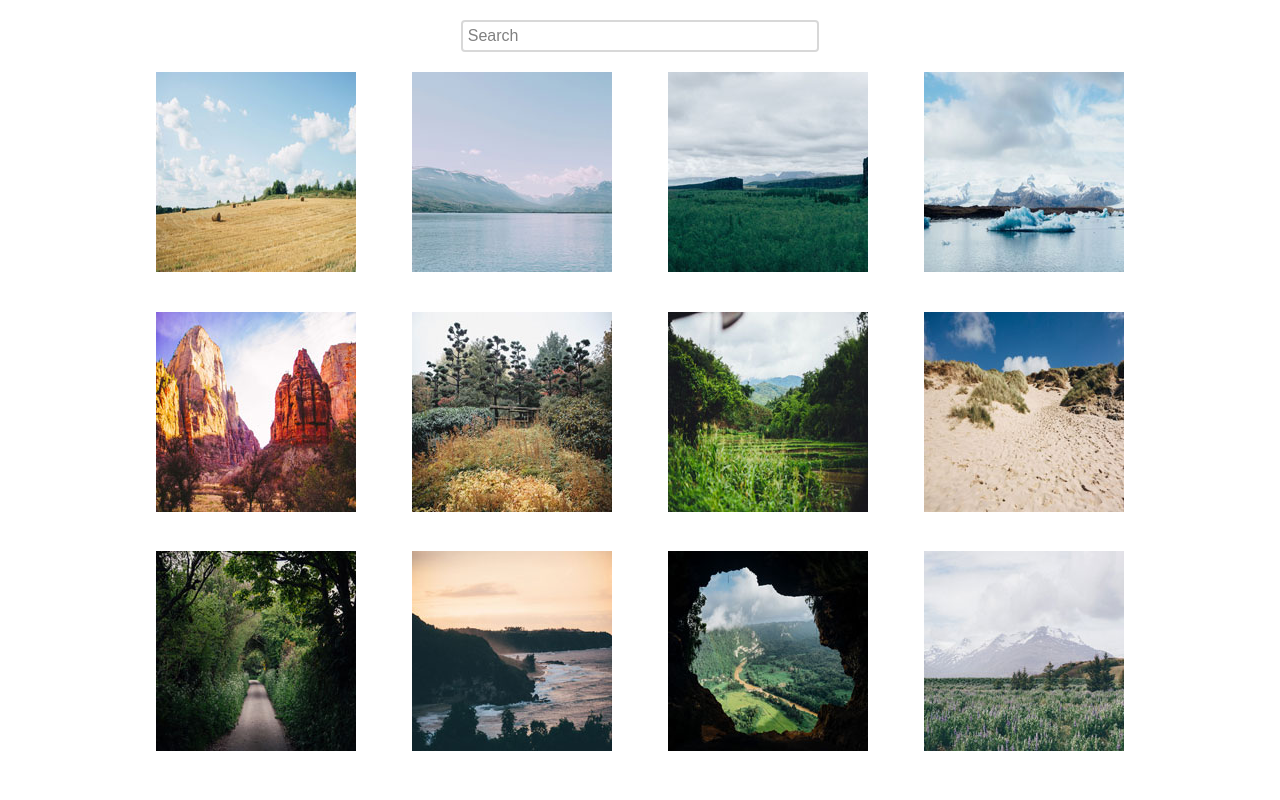
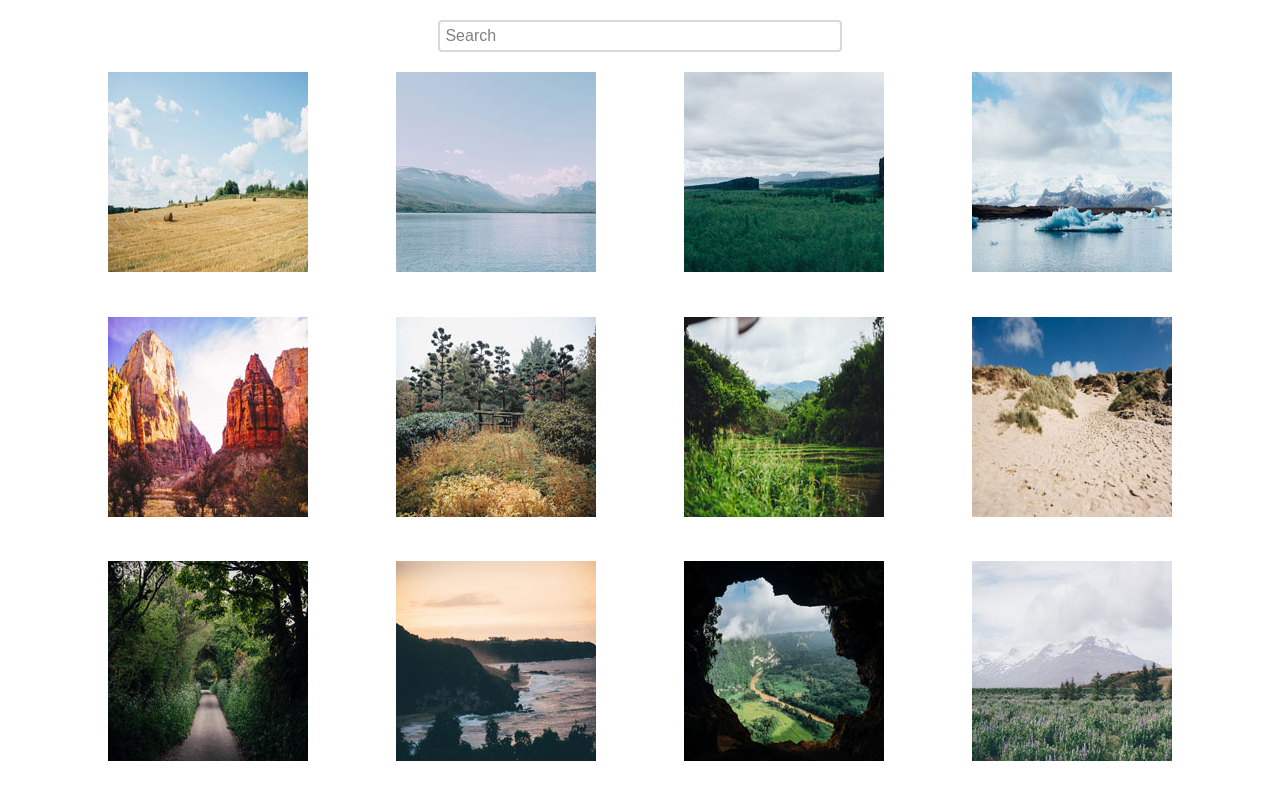
Before and after one commit to corralc/Gallery-Lightbox-Search, a plain HTML site: page index.html in a window 1280 px wide. Drawn offline with Linux system fonts and the light colour scheme.

Commit message:
Finished project

```diff
--- a/css/styles.css
+++ b/css/styles.css
@@ -1,47 +1,70 @@
-*{
+/* Base elements */
+* {
   box-sizing: border-box;
 }
-.wrapper{
-  width: 80%;
-  margin: 0 auto;
-  text-align: center;
-  display: flex;
-  flex-direction: column;
-  align-items: center;
+
+a{
+  cursor: pointer;
 }
-.images{
-  display: flex;
-  flex-wrap: wrap;
-  justify-content: space-between;
 
-}
-input{
+/* ID Selectors */
+#search {
   margin: 20px 0;
   border-radius: 4px;
   width: 35%;
   border-color: #d8d8d8;
-  padding-top: 5px;
-  padding-left: 5px;
-  padding-bottom: 5px;
+  padding: 5px 0 5px 5px;
   font-family: sans-serif;
   border-style: solid;
 }
-input:focus{
-  color:grey;
+
+#search:focus {
+  color: grey;
   font-family: sans-serif;
   outline: 0;
 }
+/* Class Selectors */
 
-a{
-  flex: 1 25%;
-  margin-bottom: 35px;
+.wrapper {
+  width: 90%;
+  margin: 0 auto;
+  text-align: center;
+}
 
+.container {
+  display: flex;
+  flex-wrap: wrap;
+  justify-content: space-between;
 }
-::placeholder{
+
+.img-item {
+  flex: 1 100%;
+  margin-bottom: 40px;
+}
+
+::placeholder {
   color: grey;
 }
 
-.lb-data .lb-caption{
+.lb-data .lb-caption {
   font-size: 18px;
+}
+.lb-nav a.lb-prev{
+  width: 40%;
+}
+.lb-nav a.lb-next{
+  width: 40%;
+}
+/* Media Queries */
 
+@media (min-width: 768px) {
+  .img-item {
+    flex: 1 33%;
+  }
 }
+
+@media (min-width:1024px) {
+  .img-item {
+    flex: 1 25%;
+  }
+}
--- a/index.html
+++ b/index.html
@@ -1,88 +1,91 @@
 <!DOCTYPE html>
-<html lang = "en">
+<html lang="en">
+
 <head>
   <title>Gallery</title>
+  <meta name="viewport" content="width=device-width, initial-scale=1">
+  <meta charset="UTF-8">
   <link rel="stylesheet" href="css/normalize.css">
-    <link rel="stylesheet" href = "lightbox2-master/dist/css/lightbox.css">
+  <link rel="stylesheet" href="lightbox2-master/dist/css/lightbox.css">
   <link rel="stylesheet" href="css/styles.css">
 </head>
 
 <body>
-    <div class = "wrapper">
+  <div class="wrapper">
 
-      <input type = "text" placeholder="Search" id = "search" name="search">
+    <input type="text" placeholder="Search" id="search" name="search">
 
-    <div class = "images">
-
-      <a href ='photos/01.jpg' data-lightbox='img-set'
-      data-title="I love hay bales. Took this snap on a drive through the countryside past some straw fields.">
-      <img src ="photos/thumbnails/01.jpg" alt ="Hay Bales">
+    <div class="container">
+      <div class="img-item">
+        <a href='photos/01.jpg' data-lightbox='img-set' data-title="I love hay bales. Took this snap on a drive through the countryside past some straw fields.">
+          <img src="photos/thumbnails/01.jpg" alt="Hay Bales">
         </a>
-
-      <a href ='photos/02.jpg' data-lightbox='img-set'
-      data-title="The lake was so calm today. We had a great view of the snow on the mountains from here.">
-        <img src ="photos/thumbnails/02.jpg" alt ="Lake">
+      </div>
+      <div class="img-item">
+        <a href='photos/02.jpg' data-lightbox='img-set' data-title="The lake was so calm today. We had a great view of the snow on the mountains from here.">
+          <img src="photos/thumbnails/02.jpg" alt="Lake">
         </a>
-
-      <a href ='photos/03.jpg' data-lightbox='img-set'
-      data-title="I hiked to the top of the mountain and got this picture of the canyon and trees below.">
-        <img src ="photos/thumbnails/03.jpg" alt ="Canyon">
+      </div>
+      <div class="img-item">
+        <a href='photos/03.jpg' data-lightbox='img-set' data-title="I hiked to the top of the mountain and got this picture of the canyon and trees below.">
+          <img src="photos/thumbnails/03.jpg" alt="Canyon">
         </a>
-
-      <a href ='photos/04.jpg' data-lightbox='img-set'
-      data-title="It was amazing to see an iceberg up close, it was so cold but didn’t snow today.">
-        <img src ="photos/thumbnails/04.jpg" alt ="Iceberg">
+      </div>
+      <div class="img-item">
+        <a href='photos/04.jpg' data-lightbox='img-set' data-title="It was amazing to see an iceberg up close, it was so cold but didn’t snow today.">
+          <img src="photos/thumbnails/04.jpg" alt="Iceberg">
         </a>
-
-      <a href ='photos/05.jpg' data-lightbox='img-set'
-      data-title="The red cliffs were beautiful. It was really hot in the desert but we did a lot of walking through the canyons.">
-        <img src ="photos/thumbnails/05.jpg" alt ="Desert">
+      </div>
+      <div class="img-item">
+        <a href='photos/05.jpg' data-lightbox='img-set' data-title="The red cliffs were beautiful. It was really hot in the desert but we did a lot of walking through the canyons.">
+          <img src="photos/thumbnails/05.jpg" alt="Desert">
         </a>
-
-      <a href ='photos/06.jpg' data-lightbox='img-set'
-      data-title="Fall is coming, I love when the leaves on the trees start to change color.">
-        <img src ="photos/thumbnails/06.jpg" alt ="Fall">
+      </div>
+      <div class="img-item">
+        <a href='photos/06.jpg' data-lightbox='img-set' data-title="Fall is coming, I love when the leaves on the trees start to change color.">
+          <img src="photos/thumbnails/06.jpg" alt="Fall">
         </a>
-
-      <a href ='photos/07.jpg' data-lightbox='img-set'
-      data-title="I drove past this plantation yesterday, everything is so green!">
-        <img src ="photos/thumbnails/07.jpg" alt ="Plantation">
+      </div>
+      <div class="img-item">
+        <a href='photos/07.jpg' data-lightbox='img-set' data-title="I drove past this plantation yesterday, everything is so green!">
+          <img src="photos/thumbnails/07.jpg" alt="Plantation">
         </a>
-
-      <a href ='photos/08.jpg' data-lightbox='img-set'
-      data-title="My summer vacation to the Oregon Coast. I love the sandy dunes!">
-        <img src ="photos/thumbnails/08.jpg" alt ="Dunes">
+      </div>
+      <div class="img-item">
+        <a href='photos/08.jpg' data-lightbox='img-set' data-title="My summer vacation to the Oregon Coast. I love the sandy dunes!">
+          <img src="photos/thumbnails/08.jpg" alt="Dunes">
         </a>
-
-      <a href ='photos/09.jpg' data-lightbox='img-set'
-      data-title="We enjoyed a quiet stroll down this countryside lane.">
-        <img src ="photos/thumbnails/09.jpg" alt ="Countryside Lane">
+      </div>
+      <div class="img-item">
+        <a href='photos/09.jpg' data-lightbox='img-set' data-title="We enjoyed a quiet stroll down this countryside lane.">
+          <img src="photos/thumbnails/09.jpg" alt="Countryside Lane">
         </a>
-
-      <a href ='photos/10.jpg' data-lightbox='img-set'
-      data-title="Sunset at the coast! The sky turned a lovely shade of orange.">
-        <img src ="photos/thumbnails/10.jpg" alt ="Sunset">
+      </div>
+      <div class="img-item">
+        <a href='photos/10.jpg' data-lightbox='img-set' data-title="Sunset at the coast! The sky turned a lovely shade of orange.">
+          <img src="photos/thumbnails/10.jpg" alt="Sunset">
         </a>
-
-      <a href ='photos/11.jpg' data-lightbox='img-set'
-      data-title="I did a tour of a cave today and the view of the landscape below was breathtaking.">
-        <img src ="photos/thumbnails/11.jpg" alt ="Cave">
+      </div>
+      <div class="img-item">
+        <a href='photos/11.jpg' data-lightbox='img-set' data-title="I did a tour of a cave today and the view of the landscape below was breathtaking.">
+          <img src="photos/thumbnails/11.jpg" alt="Cave">
         </a>
-
-      <a href ='photos/12.jpg' data-lightbox='img-set'
-      data-title="I walked through this meadow of bluebells and got a good view of the snow on the mountain before the fog came in.">
-        <img src ="photos/thumbnails/12.jpg" alt ="Bluebells">
+      </div>
+      <div class="img-item">
+        <a href='photos/12.jpg' data-lightbox='img-set' data-title="I walked through this meadow of bluebells and got a good view of the snow on the mountain before the fog came in.">
+          <img src="photos/thumbnails/12.jpg" alt="Bluebells">
         </a>
-
       </div>
     </div>
-    <script src = "js/jquery-3.4.1.min.js"></script>
+  </div>
+  <script src="js/jquery-3.4.1.min.js"></script>
   <script src="lightbox2-master/dist/js/lightbox.js"></script>
-    <script src = "js/images.js"></script>
+  <script src="js/script.js"></script>
   <script>
     lightbox.option({
-        'showImageNumberLabel' : false
+      'showImageNumberLabel': false
     })
   </script>
 </body>
+
 </html>
--- /dev/null
+++ b/js/script.js
@@ -0,0 +1,43 @@
+    //Selects the a tags with the value of img-set for the data-lightbox attribute and stores them in a variable
+    let images = $("[data-lightbox='img-set']");
+
+    //listens to the search box every time the user releases a key on the keyboard
+    $("#search").on('keyup', function() {
+
+      //stores what the user types in a variable
+      let usrInput = $(this).val().toLowerCase();
+
+      //Loop through the the a tags
+      for (let i = 0; i < images.length; i++) {
+
+        //Gets the captions from the data-title attribute in the a tag and stores it in a variable.
+        let captions = images.eq(i).attr("data-title").toLowerCase();
+
+        //Gets the title from the alt attribute in the image tag and stores it in a variable.
+        let title = $("a img").eq(i).attr("alt").toLowerCase();
+
+        // Conditional if user input does not start with any of the captions and does not start with any of the titles
+        if (captions.startsWith(usrInput) === false && title.startsWith(usrInput) === false) {
+
+          //Hides the images
+          images.eq(i).hide();
+          $(".img-item").eq(i).hide();
+
+          //sets the data-lightbox attribute to hidden so only what is shown can be cycled through
+          images.eq(i).attr("data-lightbox", "hidden");
+        }
+
+        //Conditional statement if the captions or title start with the user input.
+        else {
+
+          //Show images
+          images.eq(i).show();
+          $(".img-item").eq(i).show();
+
+          //Set data-lightbox attribute in a tags to img-set (The original attribute given).
+          images.eq(i).attr("data-lightbox", "img-set");
+
+        }
+
+      }
+    });
```
Also changed, not shown: js/images.js (deleted). Lines whose indentation alone changed are shown as unchanged.
